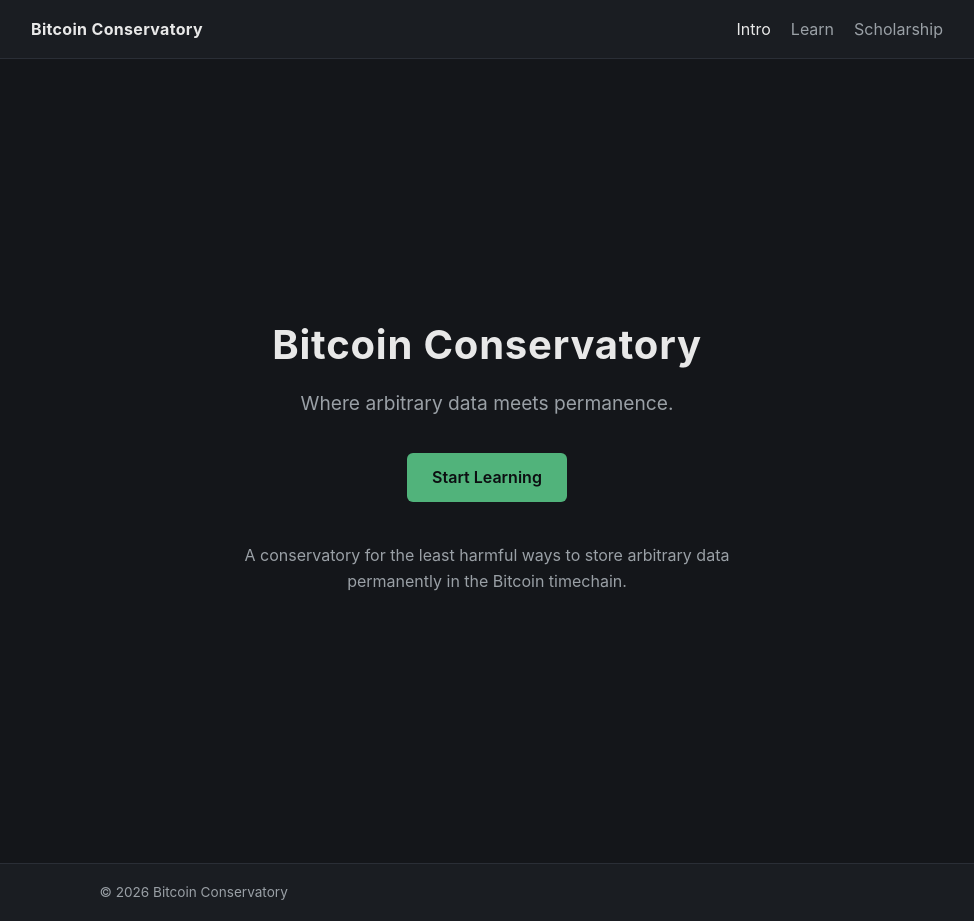
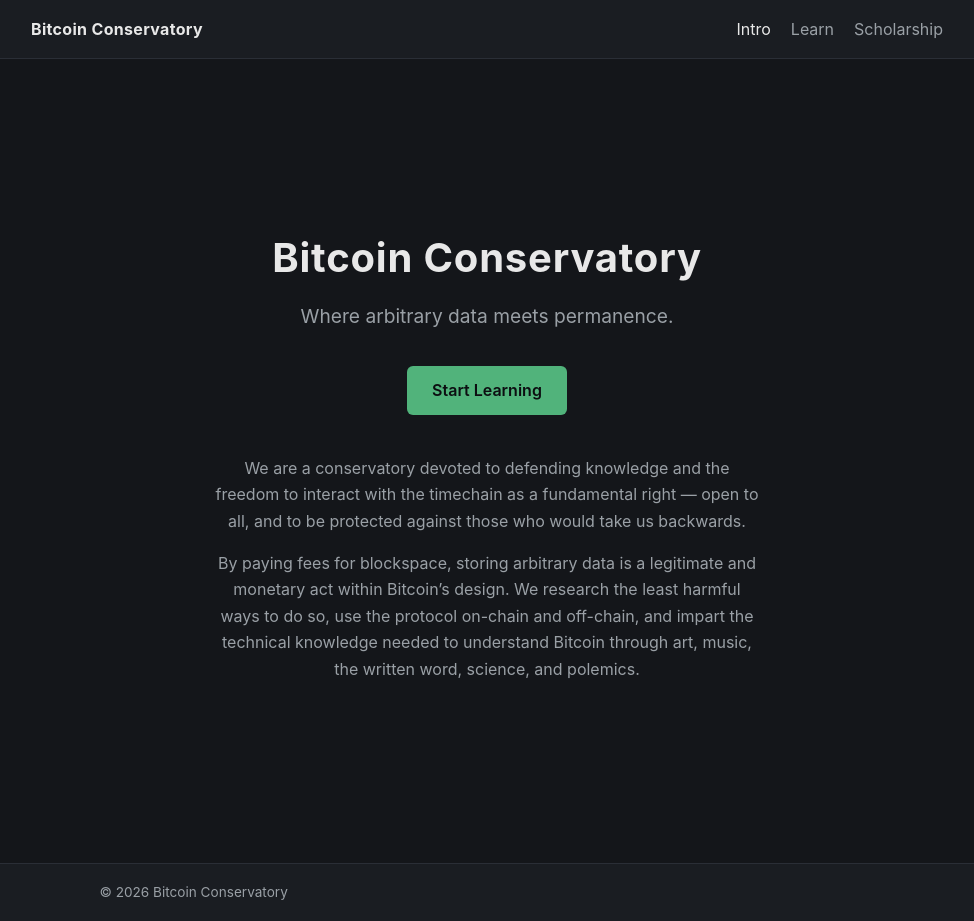
Before and after one commit to bitcoinconservatory/bitcoinconservatory-dot-com, a Jekyll site: the page built from docs/index.md, in a window 1280 px wide. Shown: the whole page, without its empty margins (153-1127 px from the left). Built offline with Jekyll 4.4.1, drawn with Linux system fonts in a browser that asks for light colours.

Commit message:
Rewrite README and homepage intro

```diff
--- a/docs/index.md
+++ b/docs/index.md
@@ -6,4 +6,6 @@
 cta_url: /learn/
 ---
 
-A conservatory for the least harmful ways to store arbitrary data permanently in the Bitcoin timechain.
+We are a conservatory devoted to defending knowledge and the freedom to interact with the timechain as a fundamental right — open to all, and to be protected against those who would take us backwards.
+
+By paying fees for blockspace, storing arbitrary data is a legitimate and monetary act within Bitcoin's design. We research the least harmful ways to do so, use the protocol on-chain and off-chain, and impart the technical knowledge needed to understand Bitcoin through art, music, the written word, science, and polemics.
```
Also changed, not shown: README.md.
